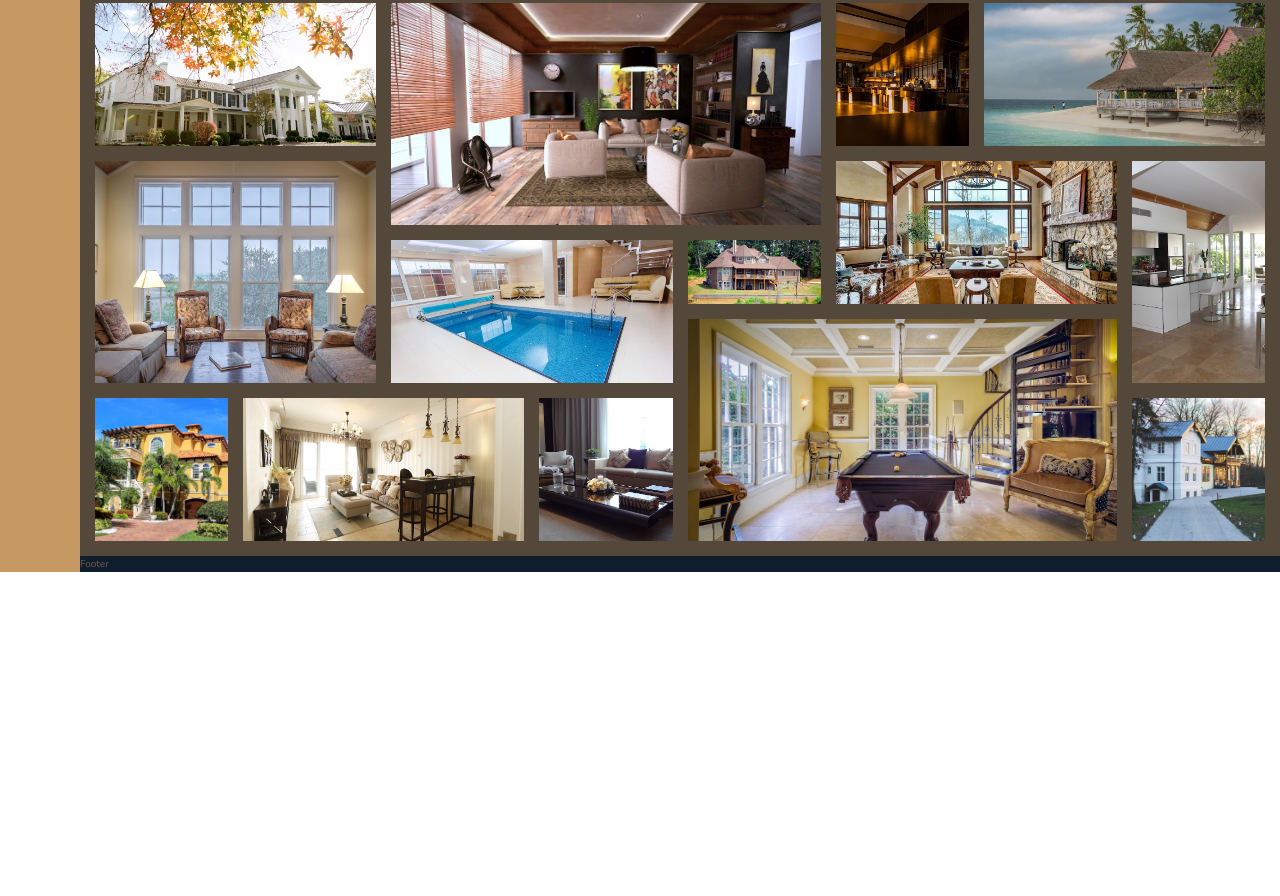
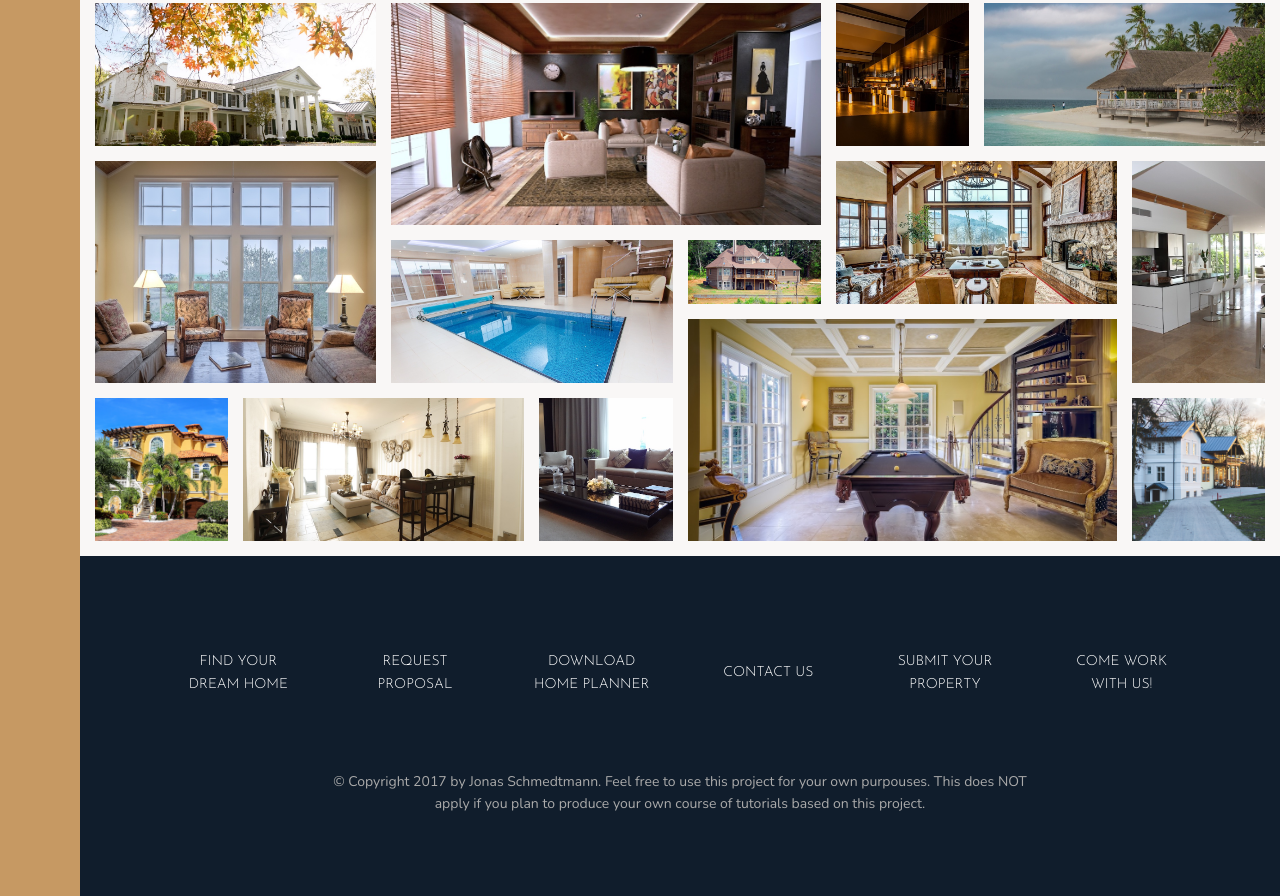
Before and after one commit to JackieNBee/Nexter, a website: page index.html in a window 1280 px wide. Shown: the part 3084-3980 px from the top of the page. Before the commit the page ends 3656 px from the top, so only its background shows below. Drawn offline with nearby package versions, Linux system fonts and the light colour scheme.

Commit message:
Building the Footer

```diff
--- a/index.html
+++ b/index.html
@@ -381,7 +381,18 @@
     </section>
 
     <footer class="footer">
-        Footer
+        <ul class="nav">
+            <li class="nav__item"><a href="#" class="nav__link">Find your dream home</a></li>
+            <li class="nav__item"><a href="#" class="nav__link">Request proposal</a></li>
+            <li class="nav__item"><a href="#" class="nav__link">Download home planner</a></li>
+            <li class="nav__item"><a href="#" class="nav__link">Contact us</a></li>
+            <li class="nav__item"><a href="#" class="nav__link">Submit your property</a></li>
+            <li class="nav__item"><a href="#" class="nav__link">Come work with us!</a></li>
+        </ul>
+        <p class="copyright">
+            &copy; Copyright 2017 by Jonas Schmedtmann. Feel free to use this project for your own purpouses. This does
+            NOT apply if you plan to produce your own course of tutorials based on this project.
+        </p>
     </footer>
 </body>
 
--- a/sass/_footer.scss
+++ b/sass/_footer.scss
@@ -1,4 +1,56 @@
 .footer {
     background-color: $color-secondary;
     grid-column: full-start / full-end;
+    padding: 8rem;
 }
+
+.nav {
+    list-style: none;
+
+    display: grid;
+    // instead of writing repeat(6, 1fr) we want it to be responsive without media queries
+    // auto-fit: automatically decide how many colums, minmax(20rem, 1fr): columns should always be between 20rem and 1fr
+    // as soom as a column is less than 20rem, a column will automatically go on a new row
+    grid-template-columns: repeat(auto-fit, minmax(15rem, 1fr));
+    gap: 2rem;
+    // vertical align grid items in the grid cell
+    align-items: center;
+
+    &__link:link,
+    &__link:visited {
+        font-size: 1.4rem;
+        color: #fff;
+        text-decoration: none;
+        font-family: $font-display;
+        text-transform: uppercase;
+        text-align: center; // -> seems to do nothing...
+        padding: 1.5rem;
+        display: block; // to make element occupy all the available width
+        // create animation for background color and translateY
+        transition: all .2s;
+
+        // &__link:hover
+        // &__link:active
+        &:hover,
+        &:active {
+            // to create kinda a transparent background that makes a light blue background
+            background-color: rgba($color: #fff, $alpha: .05);
+            // move it up a little bit
+            transform: translateY(-3px);
+        }
+
+    }
+}
+
+.copyright {
+    font-size: 1.4rem;
+    color: $color-grey-light-2;
+    margin-top: 6rem;
+
+    // to center text
+    text-align: center;
+    margin-right: auto;
+    margin-left: auto;
+
+    width: 70%; // make the text shorter
+}
--- a/sass/_gallery.scss
+++ b/sass/_gallery.scss
@@ -1,5 +1,5 @@
 .gallery {
-    background-color: $color-grey-dark-1;
+    background-color: $color-grey-light-1;
     grid-column: full-start / full-end;
 
     display: grid;
```
Also changed, not shown: css/main.css.
